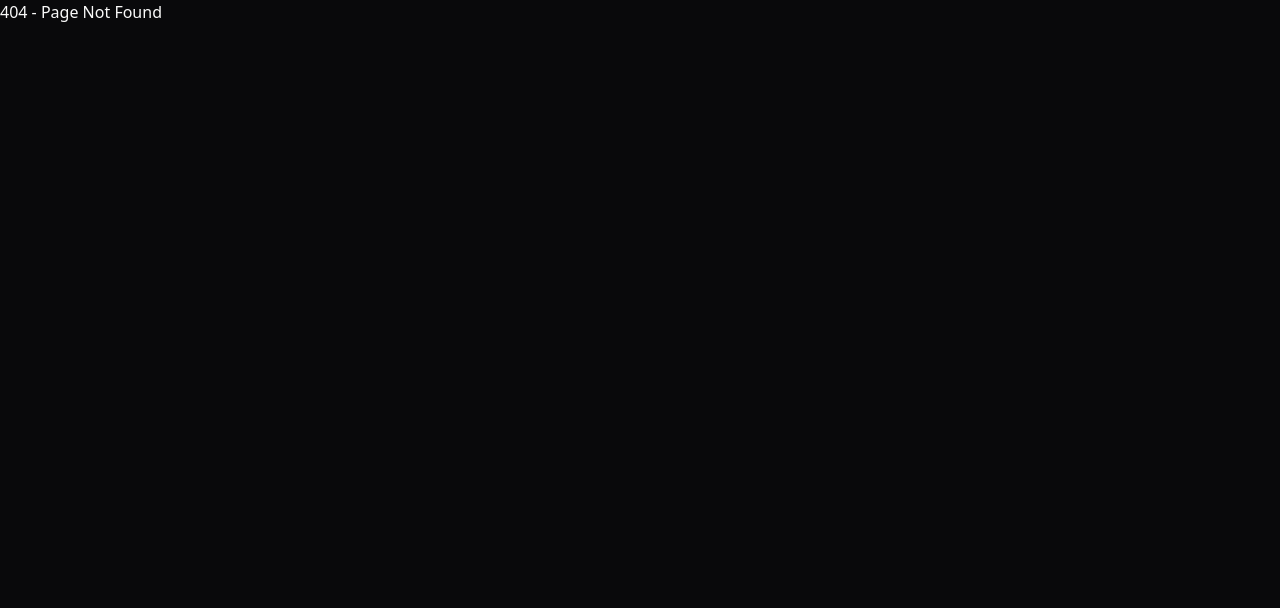
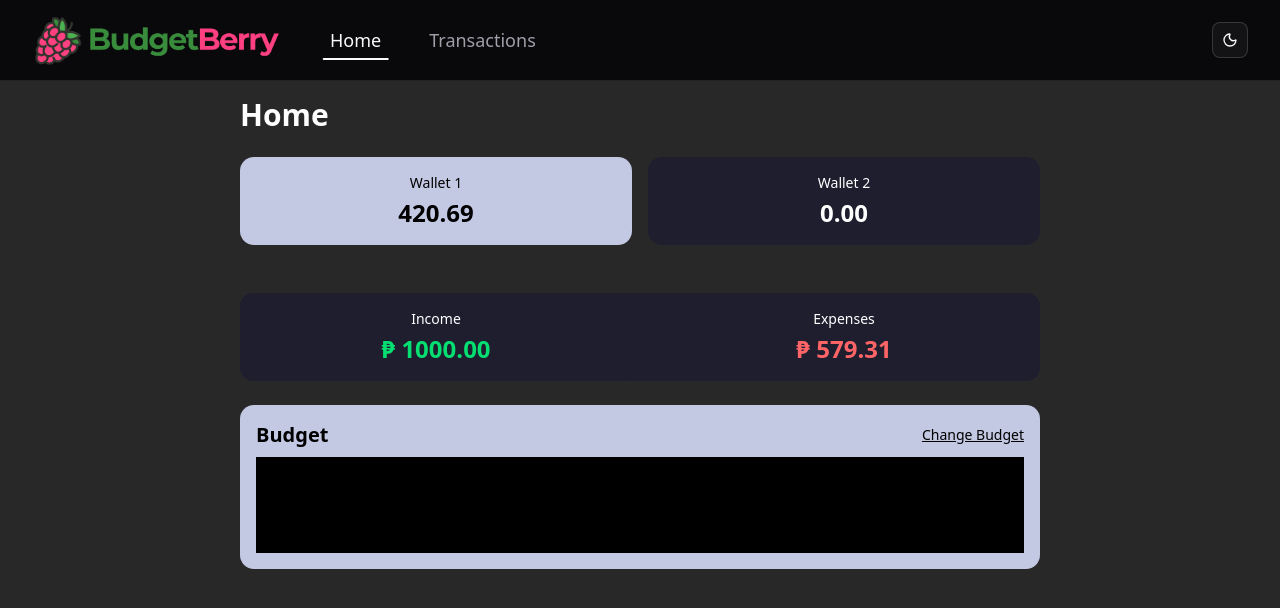
Before and after one commit to GiancarloTrinidad/BudgetBerry, a Next.js app: page /home in a window 1280 px wide. Before the commit this address had no page. Shown: the top 608 px of the page. Built offline with nearby package versions, Linux system fonts and the light colour scheme.

Commit message:
main page update

```diff
--- /dev/null
+++ b/src/app/(dashboard)/home/page.jsx
@@ -0,0 +1,118 @@
+'use client'
+
+import Link from 'next/link';
+import { useEffect, useState } from 'react';
+import BottomBar from '../../../components/Navbar';
+import { useRouter } from 'next/navigation';
+import {
+  SignInButton,
+  SignUpButton,
+  SignedIn,
+  SignedOut,
+  UserButton
+} from "@clerk/nextjs";
+
+export default function Home() {
+  const [selectedWallet, setSelectedWallet] = useState(1); // 1 or 2
+  const [wallet1Balance, setWallet1Balance] = useState(null);
+  const [wallet2Balance, setWallet2Balance] = useState(null);
+  const [income, setIncome] = useState(1000.00);
+  const [expenses, setExpenses] = useState(579.31);
+  const router = useRouter();
+
+
+
+  // Simulate backend fetch
+  useEffect(() => {
+    const fetchBalances = async () => {
+      // Replace with real API calls
+      setWallet1Balance(420.69);
+      setWallet2Balance(0.0);
+    };
+
+    fetchBalances();
+  }, []);
+
+  // Get balance based on selected wallet
+  const currentBalance =
+    selectedWallet === 1 ? wallet1Balance : wallet2Balance;
+
+  return (
+    <>
+    <div
+      style={{ backgroundColor: '#282828' }}
+      className="min-h-screen text-white pb-24 p-4"
+    >
+      <div className="w-full max-w-200 mx-auto mb-6">
+      {/* Header */}
+      <h1 className="text-3xl font-bold mb-4">Home</h1>
+      </div>
+
+    <div className="flex justify-center items-center gap-4 mb-6 w-full">
+    {/* Wallet Toggle Buttons */}
+      <div className="flex gap-4 mb-6 max-w-200 w-full">
+        {/* Wallet 1 */}
+        <button
+          onClick={() => setSelectedWallet(1)}
+          className={`w-98 rounded-xl p-4 flex flex-col items-center justify-center transition-all ${
+            selectedWallet === 1
+              ? 'bg-[#C3C8E3] text-black'
+              : 'bg-[#1E1E2F] text-white'
+          }`}
+        >
+          <span className="text-sm mb-1 font-medium">Wallet 1</span>
+          <span className="text-2xl font-bold">
+            {wallet1Balance !== null ? wallet1Balance.toFixed(2) : '...'}
+          </span>
+        </button>
+
+        {/* Wallet 2 */}
+        <button
+          onClick={() => setSelectedWallet(2)}
+          className={`w-98 rounded-xl p-4 flex flex-col items-center justify-center transition-all ${
+            selectedWallet === 2
+              ? 'bg-[#C3C8E3] text-black'
+              : 'bg-[#1E1E2F] text-white'
+          }`}
+        >
+          <span className="text-sm mb-1 font-medium">Wallet 2</span>
+          <span className="text-2xl font-bold">
+            {wallet2Balance !== null ? wallet2Balance.toFixed(2) : '...'}
+          </span>
+        </button>
+      </div>
+    </div>
+
+      {/* Income and Expenses Display */}
+      <div className="flex justify-center items-center gap-4 mb-6 w-full bg-[#1E1E2F] max-w-200 mx-auto rounded-xl">
+        {/* Income */}
+        <div className="w-98 rounded-xl p-4 bg-[#1E1E2F] flex flex-col items-center justify-center">
+          <span className="text-sm mb-1 font-medium text-white">Income</span>
+          <span className="text-2xl font-bold text-green-400">
+            ₱ {income.toFixed(2)}
+          </span>
+        </div>
+
+        {/* Expenses */}
+        <div className="w-98 rounded-xl p-4 bg-[#1E1E2F] flex flex-col items-center justify-center">
+          <span className="text-sm mb-1 font-medium text-white">Expenses</span>
+          <span className="text-2xl font-bold text-red-400">
+            ₱ {expenses.toFixed(2)}
+          </span>
+        </div>
+      </div>
+
+
+      {/* Monthly Report */}
+      <div className="bg-[#C3C8E3] text-black rounded-xl p-4 mb-8 max-w-200 mx-auto w-full">
+        <div className="flex justify-between items-center mb-2">
+          <h2 className="text-xl font-bold">Budget</h2>
+          <button onClick={() => router.push('/mainpage/changeBudget')} className="text-sm underline">Change Budget</button>
+        </div>
+        {/* Placeholder Graph */}
+        <div className="h-24 bg-black"></div>
+      </div>
+    </div>
+    </>
+  );
+}
--- a/src/app/(dashboard)/layout.jsx
+++ b/src/app/(dashboard)/layout.jsx
@@ -1,10 +1,10 @@
-import BottomBar from '@/components/Navbar'
+import Navbar from '@/components/Navbar'
 import React from 'react'
 
 function layout({ children }) {
   return (
     <div className="relative flex h-screen w-full flex-col">
-        <BottomBar />
+        <Navbar />
         <div className="w-full">{children}</div>
     </div>
   )
--- a/src/app/(dashboard)/page.jsx
+++ /dev/null
@@ -1,9 +0,0 @@
-import React from 'react'
-
-function page() {
-  return (
-    <div>page</div>
-  )
-}
-
-export default page
--- a/src/app/mainpage/transactionsPage/page.js
+++ b/src/app/(dashboard)/transactions/page.jsx
@@ -34,7 +34,6 @@ export default function Transactions() {
         ))}
       </div>
 
-      <BottomBar />
     </div>
   );
 }
--- a/src/app/page.jsx
+++ b/src/app/page.jsx
@@ -8,31 +8,28 @@ import {
   SignedOut,
   UserButton
 } from "@clerk/nextjs";
-import { useEffect } from 'react';
-import { useRouter } from 'next/navigation';
+import BerryLogo from "@/components/BerryLogo";
 
 export default function Home() {
-  // const router = useRouter();
-
-  // useEffect(() => {
-  //   router.replace('/welcome');
-  // }, [router]);
-
   return (
     <>
       <SignedOut>
         <Head>
-          <title>Welcome to Your Budget App</title>
+          <title>Welcome to BudgetBerry</title>
           <meta
             name="description"
             content="Take control of your finances with our simple and intuitive budgeting app."
           />
           <meta name="viewport" content="width=device-width, initial-scale=1" />
         </Head>
+
         <div className="min-h-screen bg-gray-50 flex flex-col justify-center items-center px-4">
-          <div className="max-w-2xl text-center">
+          <BerryLogo />
+          <div className="max-w-2xl text-center mt-8">
             <h1 className="text-4xl md:text-5xl font-bold text-gray-800 mb-6">
-              Welcome to BudgetBerry
+              <span>Welcome to </span>
+              <span style={{ color: '#388C3C' }}>Budget</span>
+              <span style={{ color: '#FE4081' }}>Berry</span>
             </h1>
             <p className="text-lg md:text-xl text-gray-600 mb-8">
               Plan, track, and achieve your financial goals with ease. Start
@@ -40,18 +37,13 @@ export default function Home() {
             </p>
             <SignInButton className="text-black cursor-pointer px-5"/>
             <SignUpButton>
-              <button className="bg-[#6c47ff] text-white rounded-full font-medium text-sm sm:text-base h-10 sm:h-12 px-4 sm:px-5 cursor-pointer">
+              <button className="bg-[#FE4081] text-white rounded-full font-medium text-sm sm:text-base h-10 sm:h-12 px-4 sm:px-5 cursor-pointer">
                 Sign Up
               </button>
             </SignUpButton>
           </div>
         </div>
       </SignedOut>
-
-      <SignedIn>
-        <UserButton />
-        amogus
-      </SignedIn>
     </>
   );
 }
--- /dev/null
+++ b/src/components/BerryLogo.jsx
@@ -0,0 +1,17 @@
+import Image from 'next/image'
+import Link from 'next/link'
+import React from 'react'
+
+function BerryLogo() {
+  return (
+    <Image
+        src="/images/berry.png"
+        alt="BudgetBerry Logo"
+        width={70}
+        height={70}
+        priority
+    />
+  )
+}
+
+export default BerryLogo
--- a/src/components/Logo.jsx
+++ b/src/components/Logo.jsx
@@ -4,7 +4,7 @@ import Link from 'next/link'
 
 function Logo() {
   return (
-    <Link href="/" className="flex items-center gap-2">
+    <Link href="/home" className="flex items-center gap-2">
         <Image
             src="/images/logo.png"
             alt="BudgetBerry Logo"
@@ -18,7 +18,7 @@ function Logo() {
 
 export function LogoMobile() {
   return (
-    <Link href="/" className="flex items-center gap-2">
+    <Link href="/home" className="flex items-center gap-2">
         <Image
             src="/images/logo.png"
             alt="BudgetBerry Logo"
--- a/src/components/Navbar.jsx
+++ b/src/components/Navbar.jsx
@@ -20,7 +20,7 @@ export default function Navbar() {
 }
 
 const items = [
-  { label: "Home", link: "/"},
+  { label: "Home", link: "/home"},
   { label: "Transactions", link: "/transactions"}
 ];
 
```
Also changed, not shown: public/images/berry.png (added), src/app/(auth)/layout.jsx (renamed from src/app/(auth)/layout.js), src/app/(auth)/sign-in/[[...sign-in]]/page.jsx (renamed from src/app/(auth)/sign-in/[[...sign-in]]/page.js), src/app/(auth)/sign-up/[[...sign-up]]/page.jsx (renamed from src/app/(auth)/sign-up/[[...sign-up]]/page.js).
